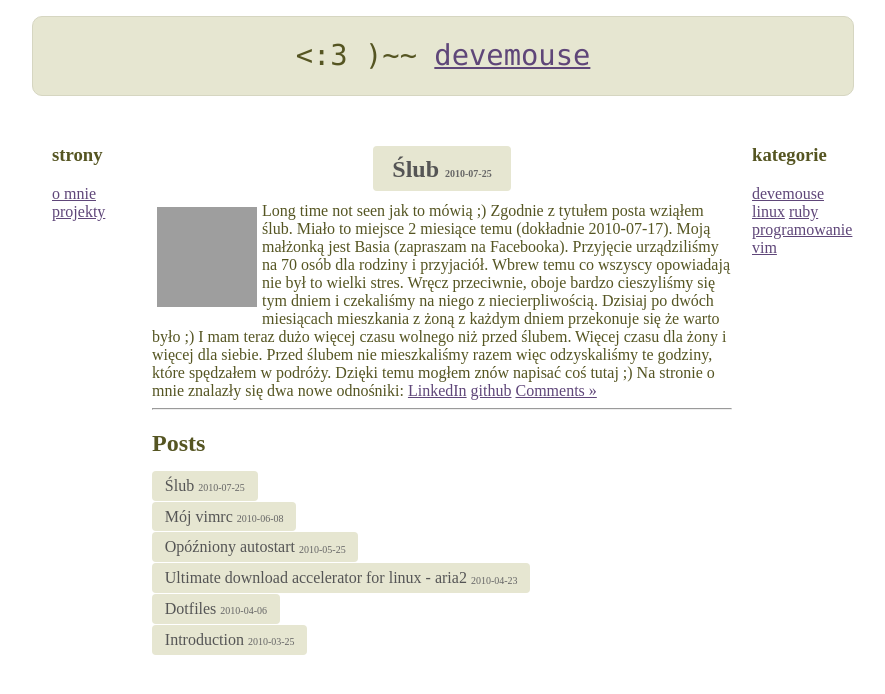
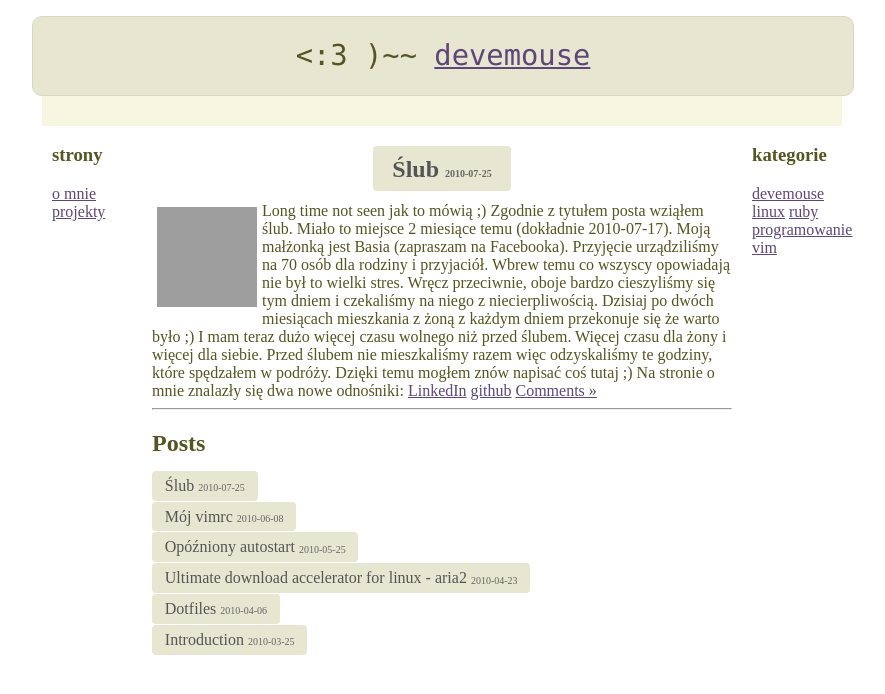
Before and after one commit to devemouse/devemouse.github.com, a Jekyll site: the page built from index.html, in a window 1280 px wide. Shown: the top 694 px of the page, without its empty margins (198-1083 px from the left). Built offline with Jekyll 4.4.1, drawn with Linux system fonts in a browser that asks for light colours; Markdown is read by kramdown in place of the engine named in the settings; grey boxes are pictures that could not be loaded.

Commit message:
updated nav-top background

```diff
--- a/css/default.css
+++ b/css/default.css
@@ -126,6 +126,7 @@ li.post {
    margin-right:auto;
    width:800px;
    height:30px;
+   background: #f6f6e1;
 }
 
 .container .left,.right {
```
